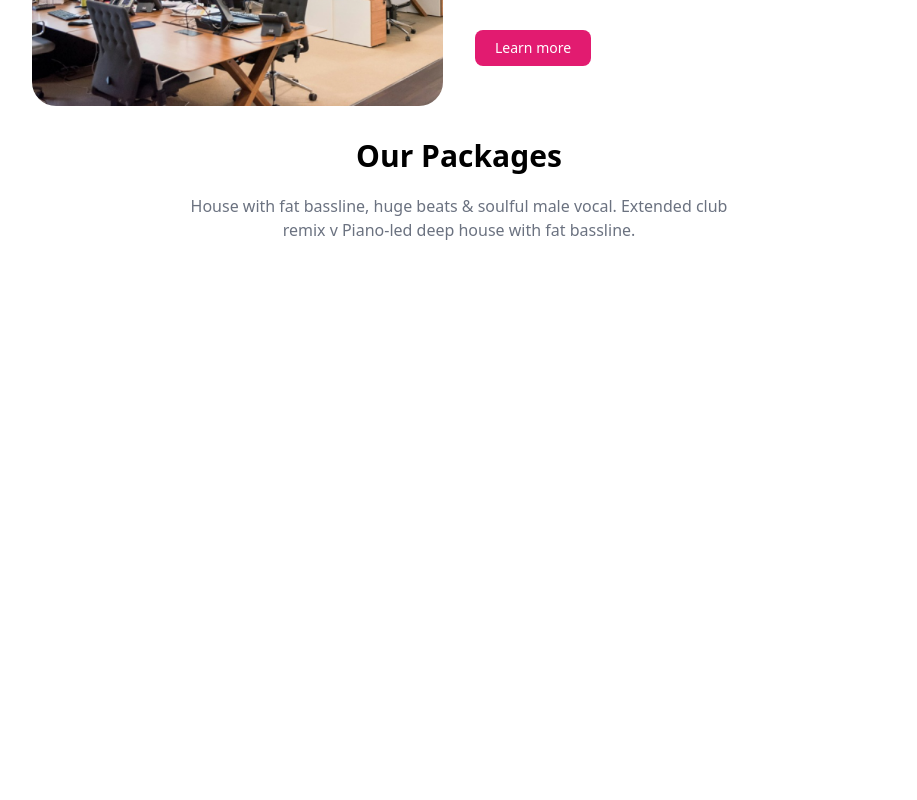
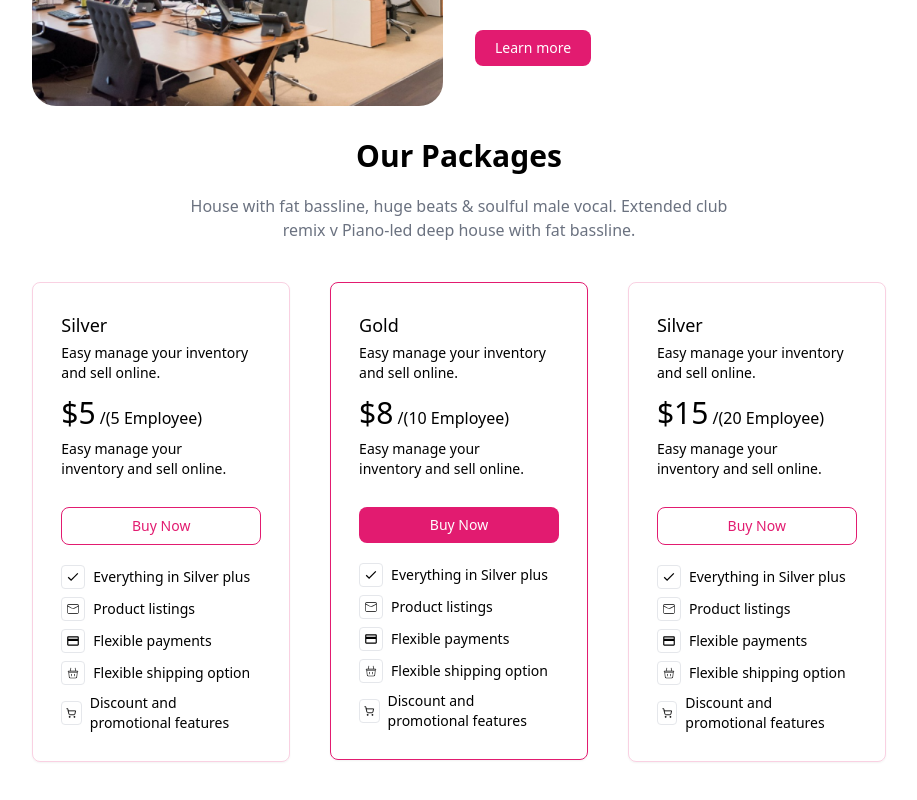
Before and after one commit to ashikalahi546/assignment-twelve-client-server, a React (Vite) app: page / in a window 1280 px wide. Shown: the part 966-1766 px from the top of the page, without its empty margins (181-1098 px from the left). Before the commit the page ends 1208 px from the top, so only its background shows below. Built offline with nearby package versions, Linux system fonts and the light colour scheme.

Commit message:
package component complete

```diff
--- /dev/null
+++ b/public/FakeData.json
@@ -0,0 +1,42 @@
+[
+  {
+    "id": 1,
+    "name": "Silver",
+    "title": "Easy manage your inventory and sell online.",
+    "price": 5.0,
+    "employee": 5,
+    "manageDetails": "Easy manage your inventory and sell online.",
+    "listings": "Product listings",
+    "plus": "Everything in Silver plus",
+    "payment": "Flexible payments",
+    "flexible": "Flexible  shipping option",
+    "features": "Discount and promotional features"
+  },
+  {
+    "id": 2,
+    "name": "Gold",
+    "title": "Easy manage your inventory and sell online.",
+    "price": 8.0,
+    "employee": 10,
+    "manageDetails": "Easy manage your inventory and sell online.",
+    "listings": "Product listings",
+    "plus": "Everything in Silver plus",
+    "payment": "Flexible payments",
+    "flexible": "Flexible  shipping option",
+    "features": "Discount and promotional features",
+    "design": true
+  },
+  {
+    "id": 3,
+    "name": "Silver",
+    "title": "Easy manage your inventory and sell online.",
+    "price": 15.0,
+    "employee": 20,
+    "manageDetails": "Easy manage your inventory and sell online.",
+    "listings": "Product listings",
+    "plus": "Everything in Silver plus",
+    "payment": "Flexible payments",
+    "flexible": "Flexible  shipping option",
+    "features": "Discount and promotional features"
+  }
+]
--- a/src/components/home/Home.jsx
+++ b/src/components/home/Home.jsx
@@ -1,6 +1,6 @@
 import About from "../about/About";
 import Banner from "../banner/Banner";
-import Package from "../package/Package";
+import Package from "../package/Packages";
 
 const Home = () => {
     return (
--- a/src/components/package/Package.jsx
+++ b/src/components/package/Package.jsx
@@ -1,15 +1,71 @@
-const Package = () => {
+import React from "react";
+import { CiMail, CiShoppingBasket } from "react-icons/ci";
+import { IoMdCheckmark } from "react-icons/io";
+import { LuShoppingCart } from "react-icons/lu";
+import { MdPayment } from "react-icons/md";
+
+const Package = ({ data }) => {
+  const {
+    id,
+    name,
+    title,
+    price,
+    features,
+    flexible,
+    payment,
+    plus,
+    listings,
+    manageDetails,
+    employee,
+    design,
+  } = data;
+
   return (
     <div>
-      <div className="text-center">
-        <h2 className="text-3xl font-bold">Our Packages</h2>
-        <p className="pt-5 text-gray-500 leading-6">
-          House with fat bassline, huge beats & soulful male vocal. Extended
-          club
-          <span className="block">
-            remix v Piano-led deep house with fat bassline.
-          </span>
-        </p>
+      <div
+        className={`shadow-sm border ${
+          design ? "border-primary" : "border-[#E21B7033]"
+        }  p-7 rounded-lg`}
+      >
+        <h2 className="text-lg font-medium">{name}</h2>
+        <p className="text-sm pt-1">{title}</p>
+        <h2 className="pt-3">
+          <span className="text-3xl "> ${price}</span>{" "}
+          <span>/({employee} Employee)</span>
+        </h2>
+        <h3 className="text-sm py-2 w-[180px]">{manageDetails}</h3>
+        <div>
+          <button
+            className={`px-5 py-2 w-full my-5   md:text-sm text-xs  font-medium rounded-lg hover:bg-pink-500 duration-100 delay-150 ${
+              design ? "bg-primary text-white" : "text-primary border border-primary hover:text-white"
+            }`}
+          >
+            Buy Now
+          </button>
+        </div>
+
+        <div className="flex flex-col gap-2">
+          <div className="flex items-center gap-2">
+            <IoMdCheckmark className="border p-1 text-2xl rounded" />
+            <div className="text-sm">{plus}</div>
+          </div>
+          <div className="flex items-center gap-2">
+            <CiMail className="border p-1 text-2xl rounded" />
+            <div className="text-sm">{listings}</div>
+          </div>
+          <div className="flex items-center gap-2">
+            <MdPayment className="border p-1 text-2xl rounded" />
+            <div className="text-sm">{payment}</div>
+          </div>
+          <div className="flex items-center gap-2">
+            <CiShoppingBasket className="border p-1 text-2xl rounded" />
+            <div className="text-sm">{flexible}</div>
+          </div>
+          <div className="flex items-center gap-2">
+            <LuShoppingCart className="border p-1 text-2xl rounded" />
+            <div className="text-sm">{features}</div>
+          </div>
+        </div>
       </div>
     </div>
   );
--- /dev/null
+++ b/src/components/package/Packages.jsx
@@ -0,0 +1,36 @@
+import { useEffect, useState } from "react";
+import Package from "./Package";
+
+const Packages = () => {
+  const [allData, setData] = useState([]);
+
+
+  useEffect(() => {
+    fetch("FakeData.json")
+      .then((res) => res.json())
+      .then((data) => setData(data));
+  }, []);
+  return (
+    <div>
+      <div className="text-center">
+        <h2 className="text-3xl font-bold">Our Packages</h2>
+        <p className="pt-5 text-gray-500 leading-6">
+          House with fat bassline, huge beats & soulful male vocal. Extended
+          club
+          <span className="sm:block">
+            remix v Piano-led deep house with fat bassline.
+          </span>
+        </p>
+      </div>
+
+      <div className="grid lg:grid-cols-3 sm:grid-cols-2 gap-10 my-10">
+
+        {
+            allData.map(data=><Package data={data} key={data.id}></Package>)
+        }
+      </div>
+    </div>
+  );
+};
+
+export default Packages;
--- a/src/components/shared/navber/Navber.jsx
+++ b/src/components/shared/navber/Navber.jsx
@@ -33,22 +33,22 @@ const Navber = () => {
               open ? "top-11 duration-300 delay-500" : "-top-32"
             }`}
           >
-            {routes.map((route) => (
+            {routes.map((route,idx) => (
               <NavLink
                 className={({ isActive }) => (isActive ? "text-primary" : "")}
                 route={route}
-                key={route.id}
+                key={idx}
                 to={route.path}
               >
                 {route.name}
               </NavLink>
             ))}
           </ul>
-          <div>
+          {/* <div>
             <button className="bg-primary px-5 py-2 text-white  md:text-sm text-xs  font-medium rounded-lg hover:bg-pink-500 duration-100 delay-150">
               Log in
             </button>
-          </div>
+          </div> */}
         </div>
       </div>
     </div>
```
